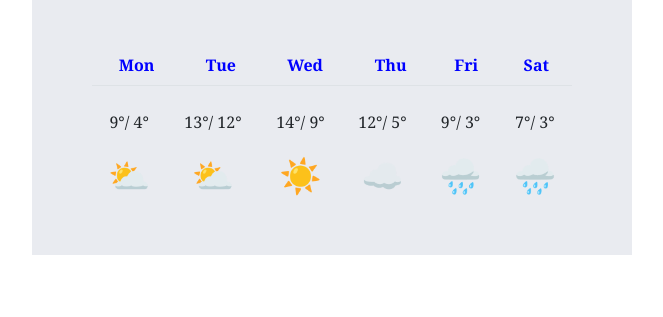
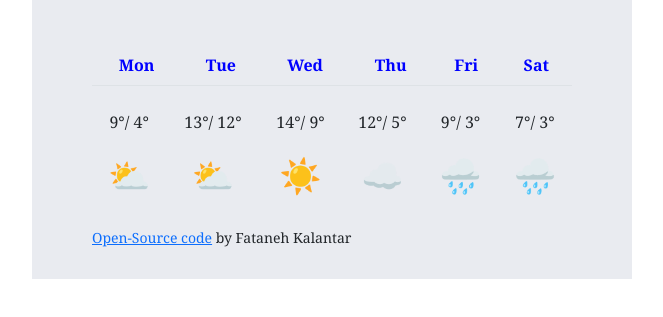
Before and after one commit to Fkalantar/my-weather-app, a plain HTML site: page index.html in a window 1280 px wide. Shown: the part 253-570 px from the top of the page, without its empty margins (308-971 px from the left). Drawn offline with nearby package versions, Linux system fonts and the light colour scheme.

Commit message:
Updated HTML

```diff
--- a/index.html
+++ b/index.html
@@ -96,6 +96,12 @@
           </table>
         </tbody>
       </table>
+      <small>
+        <a href="https://github.com/Fkalantar/my-weather-app" target="_blank"
+          >Open-Source code</a
+        >
+        by Fataneh Kalantar</small
+      >
     </div>
     <script src="src/index.js"></script>
   </body>
```
